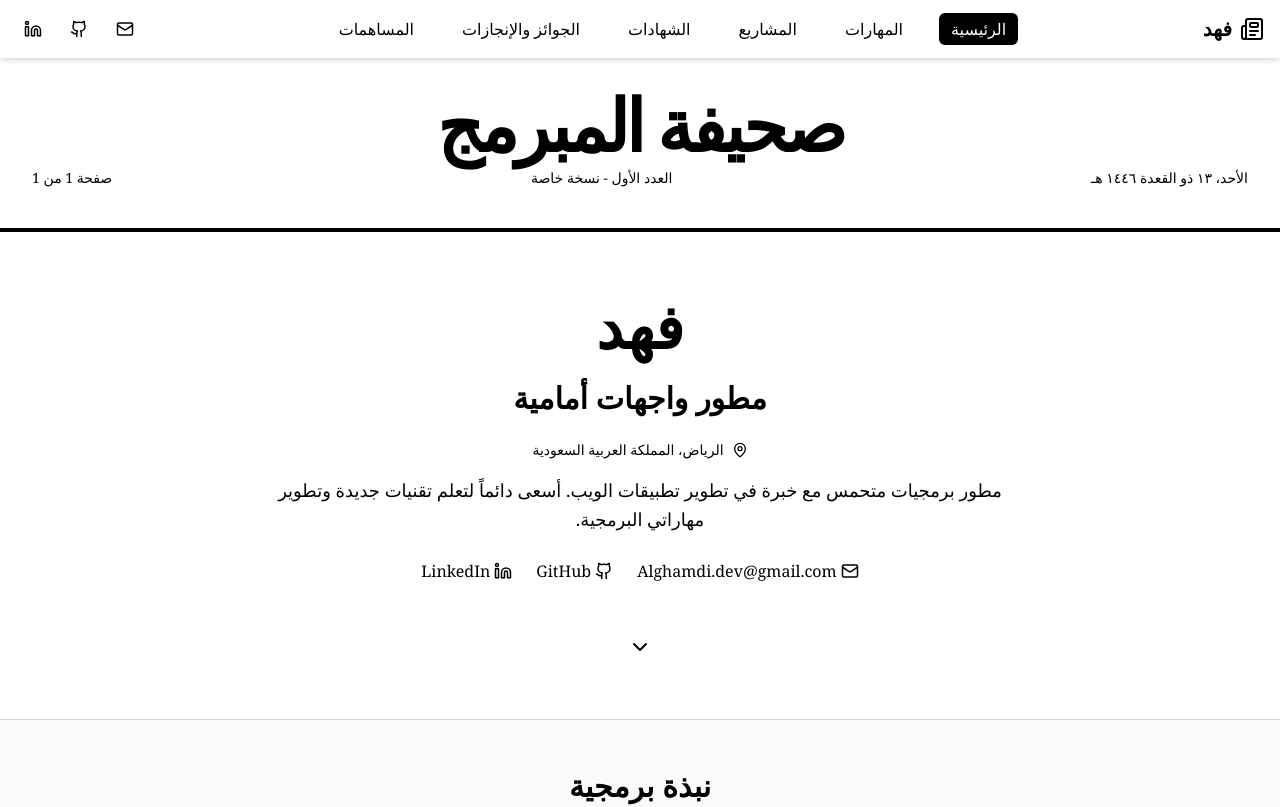
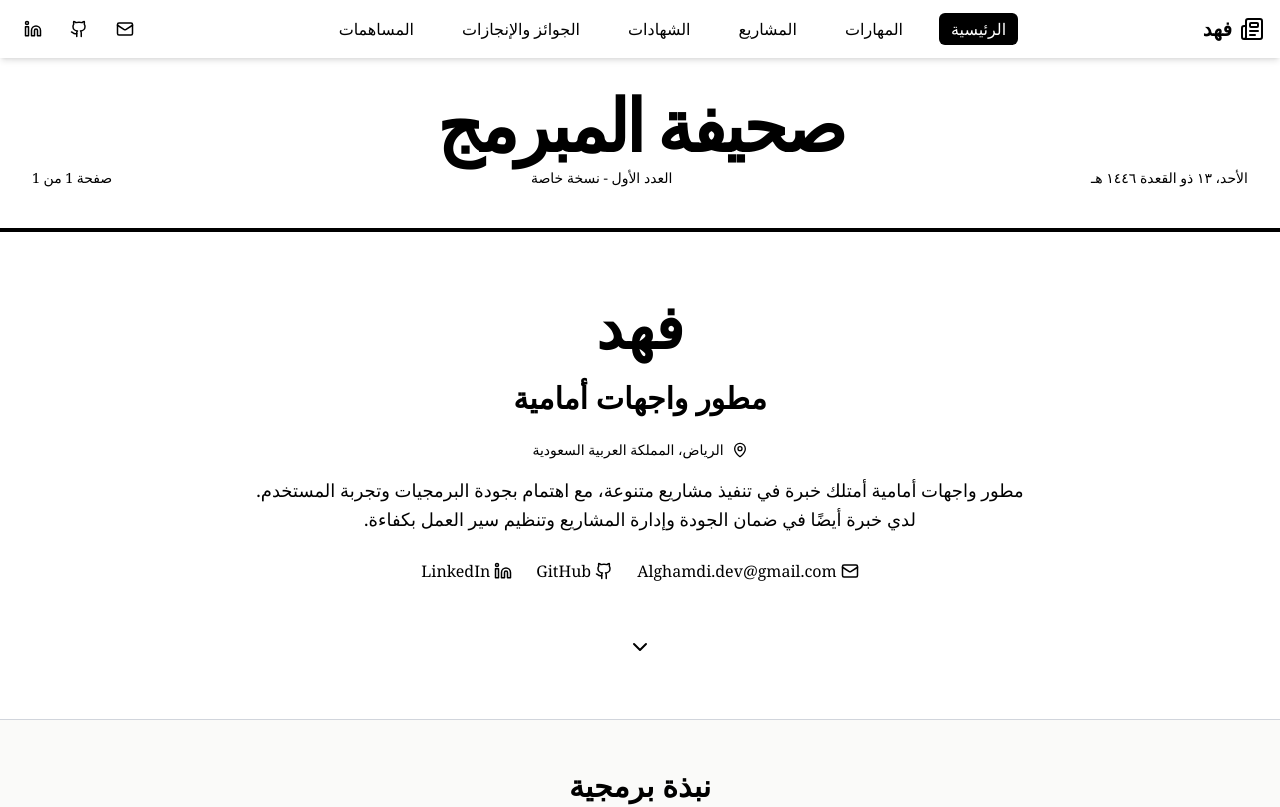
Before and after one commit to 3ntazDev/personal-website, a React (Vite) app: page / in a window 1280 px wide. Shown: the top 807 px of the page. Built offline with nearby package versions, Linux system fonts and the light colour scheme.

Commit message:
Change and add New Section

```diff
--- a/src/page/Home.jsx
+++ b/src/page/Home.jsx
@@ -27,7 +27,7 @@ export default function NewspaperPortfolio() {
   const personalInfo = {
     name: "فهد",
     title: "مطور واجهات أمامية",
-    bio: "مطور برمجيات متحمس مع خبرة في تطوير تطبيقات الويب. أسعى دائماً لتعلم تقنيات جديدة وتطوير مهاراتي البرمجية.",
+    bio: "مطور واجهات أمامية أمتلك خبرة في تنفيذ مشاريع متنوعة، مع اهتمام بجودة البرمجيات وتجربة المستخدم. لدي خبرة أيضًا في ضمان الجودة وإدارة المشاريع وتنظيم سير العمل بكفاءة.",
     location: "الرياض، المملكة العربية السعودية",
     email: "Alghamdi.dev@gmail.com",
     social: {
```
